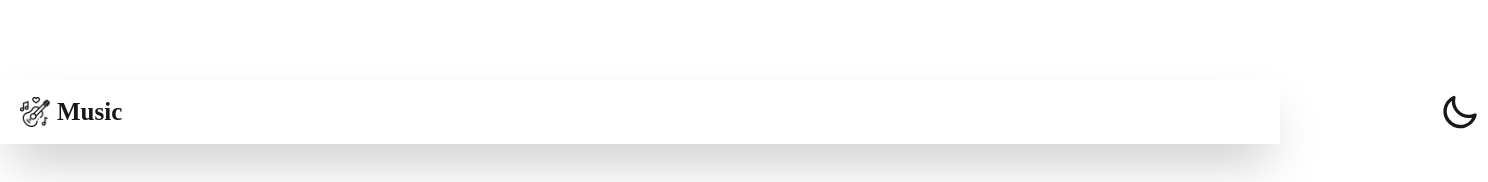
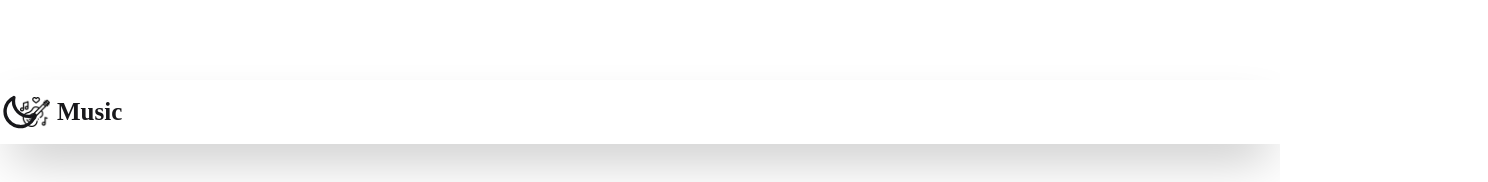
Before and after one commit to azizbekfrontend38/qushimcha, a website: page index.html in a window 1280 px wide. Shown: the top 182 px of the page, 1488 px wide, since content can reach past the window. Drawn offline with Linux system fonts and the light colour scheme; a web font is replaced by a local one.

Commit message:
intoal commit

```diff
--- a/index.html
+++ b/index.html
@@ -28,7 +28,7 @@
         <div class="navbar bg-base-100 shadow-2xl mb-20">
           <a class="btn btn-ghost text-[25px] ml-8 font-[Shoulders]">Music</a>
         </div>
-        <div class="absolute ml-360 mt-3">
+        <div class="absolute ml-300 mt-3">
           <label class="swap swap-rotate container mx-auto">
             <!-- this hidden checkbox controls the state -->
             <input type="checkbox" id="themes" />
```
